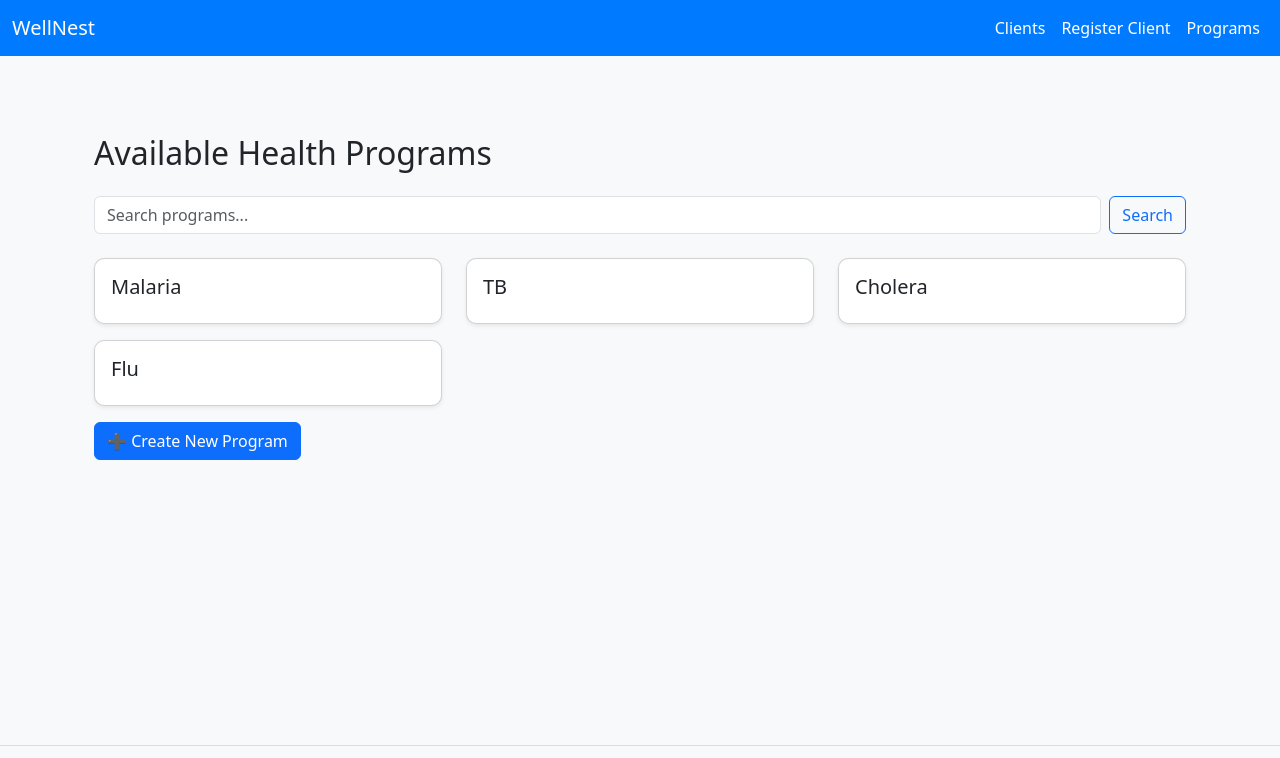
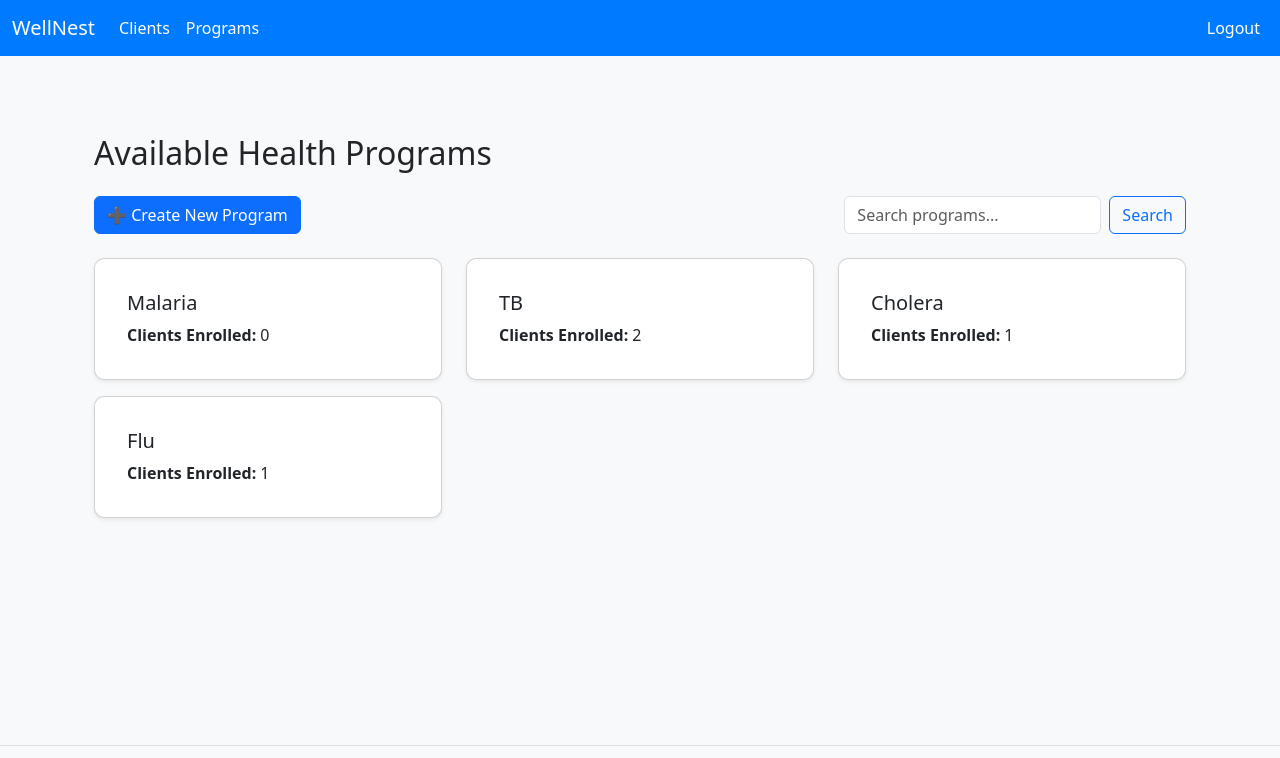
Before and after one commit to Leeshirn/CEMA-Software-Engineering, a Django app: page /programs/ in a window 1280 px wide. Shown: the top 758 px of the page. Run offline with Django 5.2, Linux system fonts and the light colour scheme; a user stored in the database is signed in; data comes from the database, SQL or seed files in the repository.

Commit message:
updating the design o fthe website by changeing the layout

```diff
--- a/health_system/health/templates/navbar.html
+++ b/health_system/health/templates/navbar.html
@@ -1,21 +1,35 @@
 <nav class="navbar navbar-expand-lg">
     <div class="container-fluid">
-        <a class="navbar-brand" href="{% url 'dashboard' %}">WellNest</a>
+        <a class="navbar-brand" href="{% url 'home' %}">WellNest</a>
         <button class="navbar-toggler" type="button" data-bs-toggle="collapse" data-bs-target="#navbarNav">
             <span class="navbar-toggler-icon"></span>
         </button>
         <div class="collapse navbar-collapse" id="navbarNav">
-            <ul class="navbar-nav ms-auto">
+            <ul class="navbar-nav me-auto">  <!-- This is to align Clients and Programs to the left -->
+                {% if user.is_authenticated %}
                 <li class="nav-item">
                     <a class="nav-link" href="{% url 'client_list' %}">Clients</a>
                 </li>
-                <li class="nav-item">
-                    <a class="nav-link" href="{% url 'client_create' %}">Register Client</a>
-                </li>
+
                 <li class="nav-item">
                     <a class="nav-link" href="{% url 'program_list' %}">Programs</a>
                 </li>
+                {% endif %}
+            </ul>
 
+            <ul class="navbar-nav ms-auto">  <!-- This is to align Logout to the right -->
+                {% if user.is_authenticated %}
+                <li class="nav-item">
+                    <a class="nav-link" href="{% url 'doctor_logout' %}">Logout</a>
+                </li>
+                {% else %}
+                <li class="nav-item">
+                    <a class="nav-link {% if request.resolver_match.url_name == 'doctor_register' %}active{% endif %}" href="{% url 'doctor_register' %}">Register</a>
+                </li>
+                <li class="nav-item">
+                    <a class="nav-link {% if request.resolver_match.url_name == 'doctor_login' %}active{% endif %}" href="{% url 'doctor_login' %}">Login</a>
+                </li>
+                {% endif %}
             </ul>
         </div>
     </div>
--- a/health_system/health/templates/program_list.html
+++ b/health_system/health/templates/program_list.html
@@ -1,27 +1,38 @@
 {% extends "base.html" %}
+
 {% block content %}
 <div class="container">
     <h2 class="mb-4">Available Health Programs</h2>
-    <form method="get" class="mb-4 d-flex" role="search">
-        <input type="text" name="q" class="form-control me-2" placeholder="Search programs..." value="{{ query|default:'' }}">
-        <button type="submit" class="btn btn-outline-primary">Search</button>
+
+    <!-- Search Form -->
+    <form method="get" class="mb-4 d-flex justify-content-between align-items-center" role="search">
+        <div class="d-flex">
+            <a href="{% url 'program_create' %}" class="btn btn-primary">➕ Create New Program</a>
+        </div>
+
+        <!-- Search Input -->
+        <div class="d-flex">
+            <input type="text" name="q" class="form-control me-2" placeholder="Search programs..." value="{{ query|default:'' }}">
+            <button type="submit" class="btn btn-outline-primary">Search</button>
+        </div>
     </form>
 
     <div class="row">
         {% for program in programs %}
         <div class="col-md-4 mb-3">
-            <div class="card shadow-sm p-3">
-                <h5>{{ program.name }}</h5>
+            <div class="card shadow-sm p-3 h-100">
+                <div class="card-body">
+                    <h5 class="card-title">{{ program.name }}</h5>
+                    <p class="card-text">
+                        <strong>Clients Enrolled:</strong> {{ program.client_count }}
+                    </p>
+
+                </div>
             </div>
         </div>
         {% empty %}
         <p class="text-muted">No programs available.</p>
         {% endfor %}
     </div>
-    <div class="d-flex justify-content-between align-items-center mb-4">
-
-        <a href="{% url 'program_create' %}" class="btn btn-primary">➕ Create New Program</a>
-    </div>
-
 </div>
 {% endblock %}
```
Also changed, not shown: health_system/health/templates/client_list.html (+17 -4 lines), health_system/health/tests.py (+28 -1 lines).
